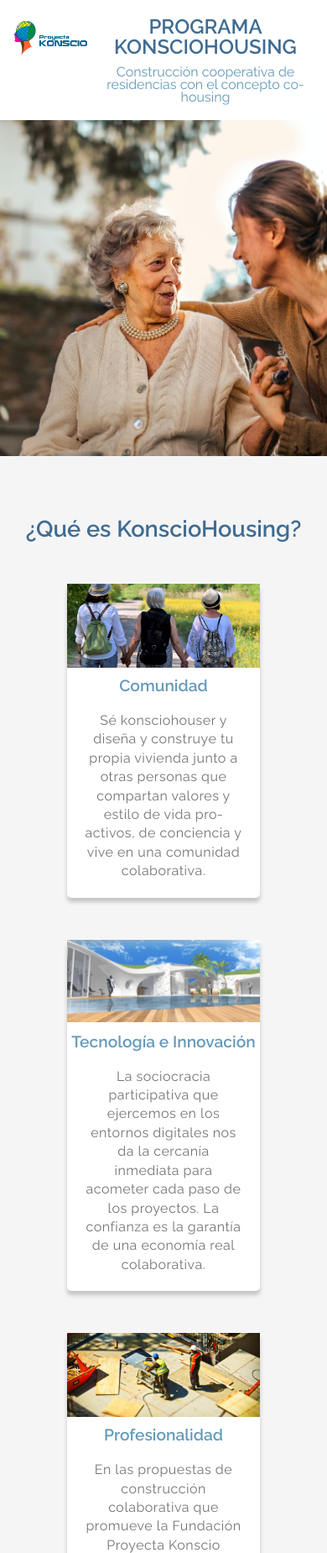
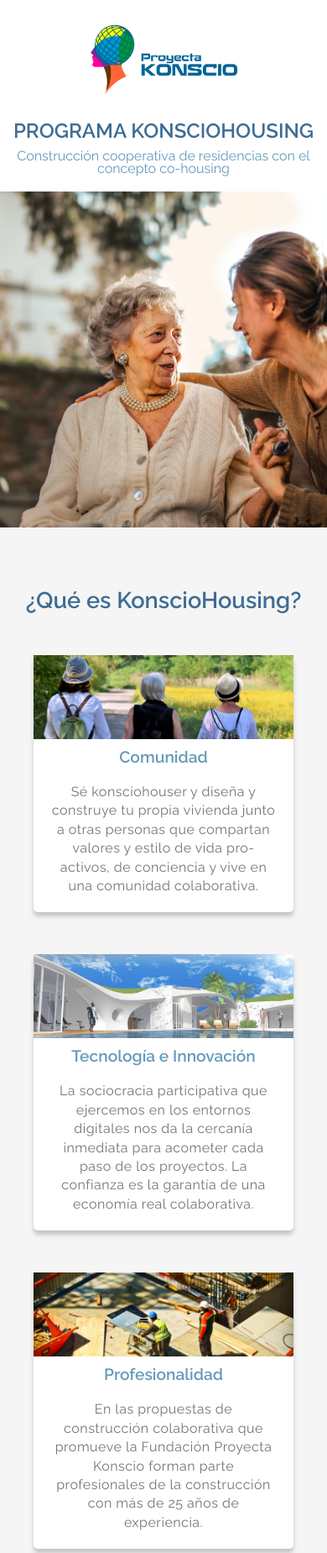
Before and after one commit to jhonnytesban/jhonnytesban.github.io, a plain HTML site: page index.html in a window 390 px wide. Shown: the top 1849 px of the page at 84% size. Drawn offline with Linux system fonts and the light colour scheme.

Commit message:
retoques-responsivos

```diff
--- a/styles.css
+++ b/styles.css
@@ -3,16 +3,18 @@
   max-height: 250px;
   margin-top: 20px;
 }
-@media only screen and (max-width: 768px) {
+@media only screen and (max-width: 850px) {
   .container-logo {
     max-width: 200px;
     max-height: 200px;
   }
 }
-@media only screen and (max-width: 425px) {
+@media only screen and (max-width: 600px) {
   .container-logo {
-    max-width: 100px;
-    max-height: 100px;
+    padding-top: 20px;
+    max-width: 200px;
+    max-height: 200px;
+    margin: auto;
   }
 }
 
@@ -25,14 +27,15 @@
   display: flex;
   justify-content: space-around;
 }
-@media only screen and (max-width: 768px) {
+@media only screen and (max-width: 850px) {
   .header {
     padding: 0 20px;
   }
 }
-@media only screen and (max-width: 425px) {
+@media only screen and (max-width: 600px) {
   .header {
     padding: 0 10px;
+    display: block;
   }
 }
 
@@ -47,13 +50,13 @@
   text-align: center;
   margin-bottom: 10px;
 }
-@media only screen and (max-width: 768px) {
+@media only screen and (max-width: 850px) {
   .title {
     margin-top: 40px;
     font-size: 2em;
   }
 }
-@media only screen and (max-width: 425px) {
+@media only screen and (max-width: 600px) {
   .title {
     font-size: 1.5em;
     line-height: 1em;
@@ -68,12 +71,12 @@
   line-height: 15px;
   color: #659aba;
 }
-@media only screen and (max-width: 768px) {
+@media only screen and (max-width: 850px) {
   .text {
     text-align: center;
   }
 }
-@media only screen and (max-width: 425px) {
+@media only screen and (max-width: 600px) {
   .text {
     font-size: 1em;
     margin-bottom: 20px;
@@ -107,12 +110,12 @@
 .img1 {
   object-position: 0 -200px;
 }
-@media only screen and (max-width: 768px) {
+@media only screen and (max-width: 850px) {
   .img1 {
     object-position: 0 -100px;
   }
 }
-@media only screen and (max-width: 425px) {
+@media only screen and (max-width: 600px) {
   .img1 {
     object-fit: cover;
     object-position: center;
@@ -122,12 +125,12 @@
 .img2 {
   object-position: 0 -100px;
 }
-@media only screen and (max-width: 768px) {
+@media only screen and (max-width: 850px) {
   .img2 {
     object-position: 0 -50px;
   }
 }
-@media only screen and (max-width: 425px) {
+@media only screen and (max-width: 600px) {
   .img2 {
     object-fit: cover;
     object-position: center;
@@ -178,7 +181,7 @@
   text-align: center;
   margin-bottom: 50px;
 }
-@media only screen and (max-width: 425px) {
+@media only screen and (max-width: 600px) {
   .subtitle {
     font-size: 1.7em;
   }
@@ -192,15 +195,15 @@
   padding: 0 100px;
   margin-bottom: 80px;
 }
-@media only screen and (max-width: 768px) {
+@media only screen and (max-width: 850px) {
   .article {
     display: block;
     padding: 0 150px;
   }
 }
-@media only screen and (max-width: 425px) {
+@media only screen and (max-width: 600px) {
   .article {
-    padding: 0 80px;
+    padding: 0 40px;
   }
 }
 
@@ -225,7 +228,7 @@
   margin-top: 10px;
   margin-bottom: 20px;
 }
-@media only screen and (max-width: 1024px) {
+@media only screen and (max-width: 1200px) {
   .section__subtitle {
     font-size: 1.2em;
   }
@@ -240,7 +243,7 @@
   text-align: center;
   line-height: 1.4em;
 }
-@media only screen and (max-width: 1024px) {
+@media only screen and (max-width: 1200px) {
   .section__text {
     font-size: 1em;
   }
@@ -250,12 +253,12 @@
   width: 100%;
   object-position: 0 -50px;
 }
-@media only screen and (max-width: 768px) {
+@media only screen and (max-width: 850px) {
   .section__img {
     object-position: 0 -80px;
   }
 }
-@media only screen and (max-width: 425px) {
+@media only screen and (max-width: 600px) {
   .section__img {
     object-position: 0 -40px;
   }
@@ -264,12 +267,17 @@
 .section__img2 {
   width: 100%;
 }
-@media only screen and (max-width: 768px) {
+@media only screen and (max-width: 1200px) {
+  .section__img2 {
+    object-position: 0 0;
+  }
+}
+@media only screen and (max-width: 850px) {
   .section__img2 {
     object-position: 0 -20px;
   }
 }
-@media only screen and (max-width: 425px) {
+@media only screen and (max-width: 600px) {
   .section__img2 {
     object-position: 0 0;
   }
@@ -280,12 +288,12 @@
   height: 150px;
   overflow: hidden;
 }
-@media only screen and (max-width: 1024px) {
+@media only screen and (max-width: 1200px) {
   .container-img {
-    height: 200px;
+    height: 100px;
   }
 }
-@media only screen and (max-width: 425px) {
+@media only screen and (max-width: 600px) {
   .container-img {
     height: 100px;
   }
@@ -299,7 +307,7 @@
   text-align: center;
   margin-bottom: 10px;
 }
-@media only screen and (max-width: 425px) {
+@media only screen and (max-width: 600px) {
   .subtitleInfo {
     font-size: 1.7em;
   }
@@ -313,13 +321,13 @@
   text-align: center;
   margin-bottom: 40px;
 }
-@media only screen and (max-width: 768px) {
+@media only screen and (max-width: 850px) {
   .textInfo {
     padding: 0 50px;
     font-size: 1.2em;
   }
 }
-@media only screen and (max-width: 425px) {
+@media only screen and (max-width: 600px) {
   .textInfo {
     font-size: 1em;
   }
@@ -349,12 +357,12 @@
 .info:hover .button {
   background-color: #fff;
 }
-@media only screen and (max-width: 768px) {
+@media only screen and (max-width: 850px) {
   .info {
     width: 80%;
   }
 }
-@media only screen and (max-width: 425px) {
+@media only screen and (max-width: 600px) {
   .info {
     display: block;
   }
@@ -366,7 +374,7 @@
   display: flex;
   overflow: hidden;
 }
-@media only screen and (max-width: 425px) {
+@media only screen and (max-width: 600px) {
   .info-img {
     display: block;
     width: 100%;
@@ -391,6 +399,11 @@
   cursor: pointer;
   padding: 0 5px;
 }
+@media only screen and (max-width: 600px) {
+  .button {
+    width: 250px;
+  }
+}
 
 .link {
   text-align: center;
@@ -402,6 +415,11 @@
 }
 .link:hover {
   text-decoration: underline;
+}
+@media only screen and (max-width: 600px) {
+  .link {
+    font-size: 0.9em;
+  }
 }
 
 .footer {
```
